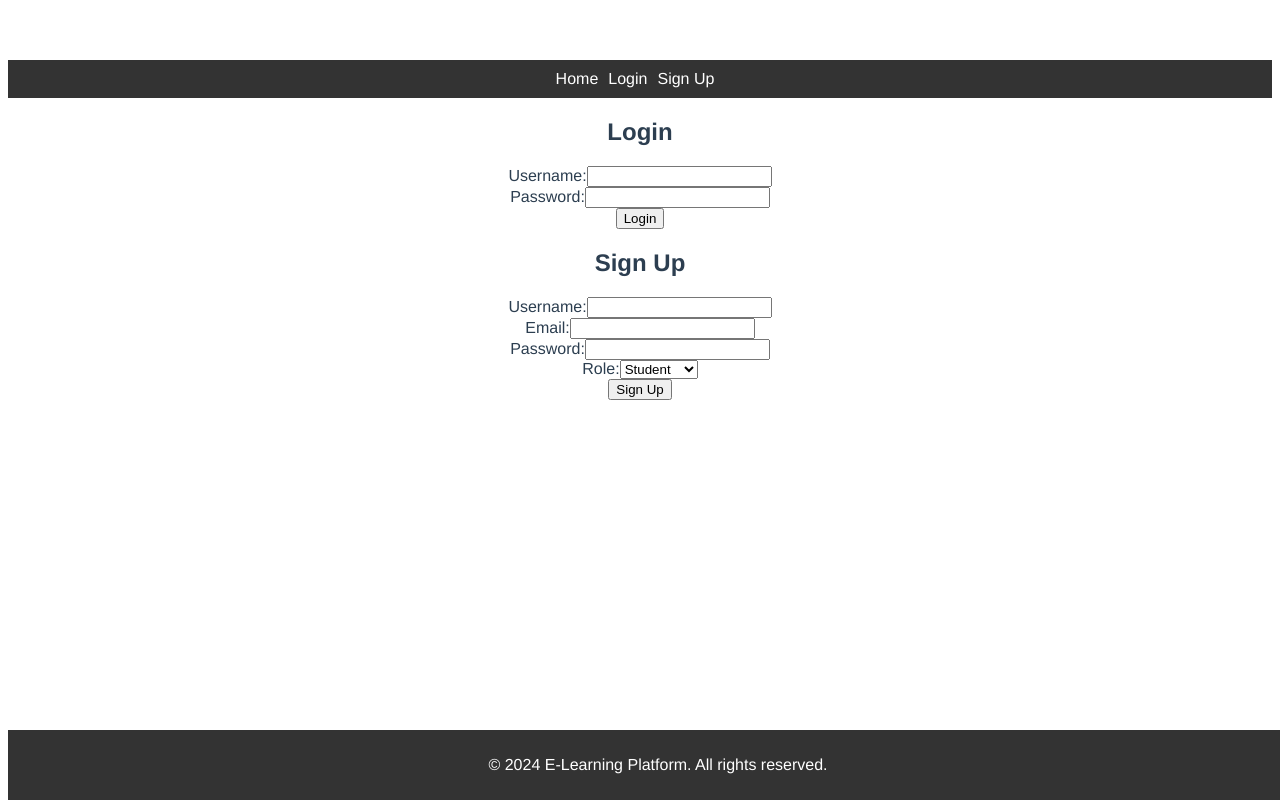
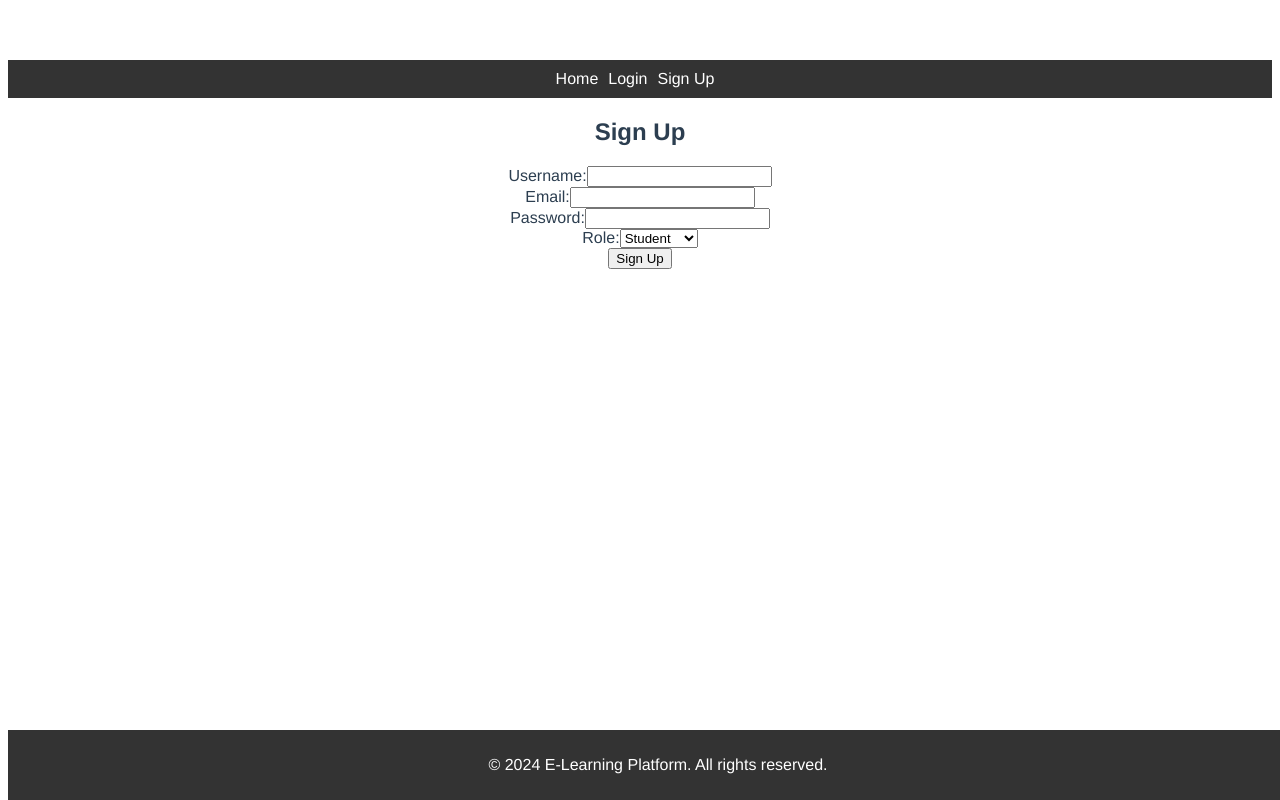
Before and after one commit to ron199807/E-learning-frontend, a Vue app: page /login in a window 1280 px wide. Built offline with nearby package versions, Linux system fonts and the light colour scheme.

Commit message:
configured the urls to connect to the drf api

```diff
--- a/src/App.vue
+++ b/src/App.vue
@@ -1,7 +1,7 @@
 <template>
   <div id="app">
     <AppNavbar />
-    <Log_in />
+    <!-- <Log_in /> -->
     <UserSignup />
     <!-- <router-link to="/">Home</router-link> -->
     <AppFooter />
@@ -11,7 +11,7 @@
 <script>
 import AppNavbar from './components/Navbar.vue'
 import AppFooter from './components/Footer.vue'
-import Log_in from  './components/Login.vue'
+// import Log_in from  './components/Login.vue'
 import UserSignup from './components/Signup.vue'
 
 
@@ -20,7 +20,7 @@ export default {
   components: {
     AppNavbar,
     AppFooter,
-    Log_in,
+    // Log_in,
     UserSignup,
   }
 }
--- a/src/components/Login.vue
+++ b/src/components/Login.vue
@@ -31,7 +31,7 @@ export default {
   methods: {
     async handleLogin() {
       try {
-        const response = await axios.post('http://127.0.0.1:8000/login/', {
+        const response = await axios.post('http://127.0.0.1:8000/api/login/', {
           username: this.username,
           password: this.password,
         });
--- a/src/components/Signup.vue
+++ b/src/components/Signup.vue
@@ -3,20 +3,21 @@
     <h2>Sign Up</h2>
     <form @submit.prevent="handleSignup">
       <div>
-        <label for="username">Username:</label>
-        <input v-model="username" type="text" id="username" required />
+        <label for="signup-username">Username:</label>
+        <input v-model="username" type="text" id="signup-username" required />
       </div>
       <div>
-        <label for="email">Email:</label>
-        <input v-model="email" type="email" id="email" required />
+        <label for="signup-email">Email:</label>
+        <input v-model="email" type="email" id="signup-email" required />
       </div>
       <div>
-        <label for="password">Password:</label>
-        <input v-model="password" type="password" id="password" required />
+        <label for="signup-password">Password:</label>
+        <input v-model="password" type="password" id="signup-password" required />
+        <p v-if="passwordError" class="error">{{ passwordError }}</p>
       </div>
       <div>
-        <label for="role">Role:</label>
-        <select v-model="role" id="role" required>
+        <label for="signup-role">Role:</label>
+        <select v-model="role" id="signup-role" required>
           <option value="student">Student</option>
           <option value="instructor">Instructor</option>
           <option value="admin">Admin</option>
@@ -32,7 +33,6 @@
 import axios from 'axios';
 
 export default {
-  name: 'UserSignup',
   data() {
     return {
       username: '',
@@ -40,10 +40,30 @@ export default {
       password: '',
       role: 'student', // Default role
       error: '',
+      passwordError: '',
     };
   },
   methods: {
+    validatePassword() {
+      if (this.password.length < 8) {
+        this.passwordError = 'Password must be at least 8 characters long.';
+        return false;
+      }
+      if (/^\d+$/.test(this.password)) {
+        this.passwordError = 'Password cannot be entirely numeric.';
+        return false;
+      }
+      if (this.password.toLowerCase() === 'password') {
+        this.passwordError = 'Password is too common.';
+        return false;
+      }
+      this.passwordError = '';
+      return true;
+    },
     async handleSignup() {
+      if (!this.validatePassword()) {
+        return;
+      }
       try {
         const response = await axios.post('http://127.0.0.1:8000/api/register/', {
           username: this.username,
```
